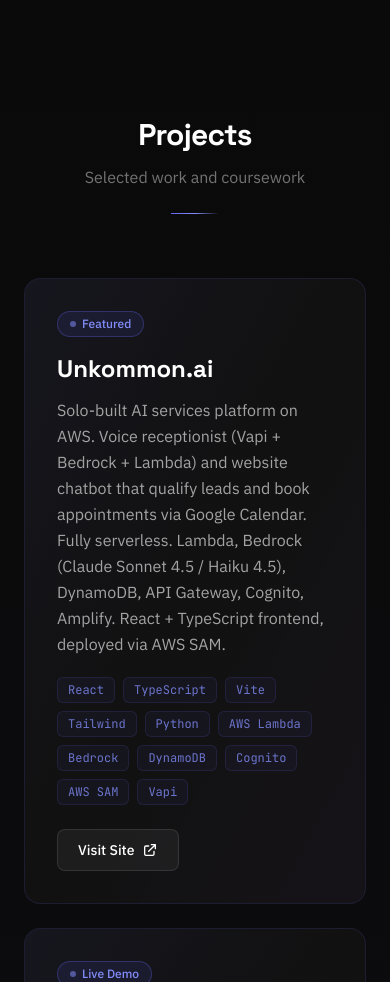
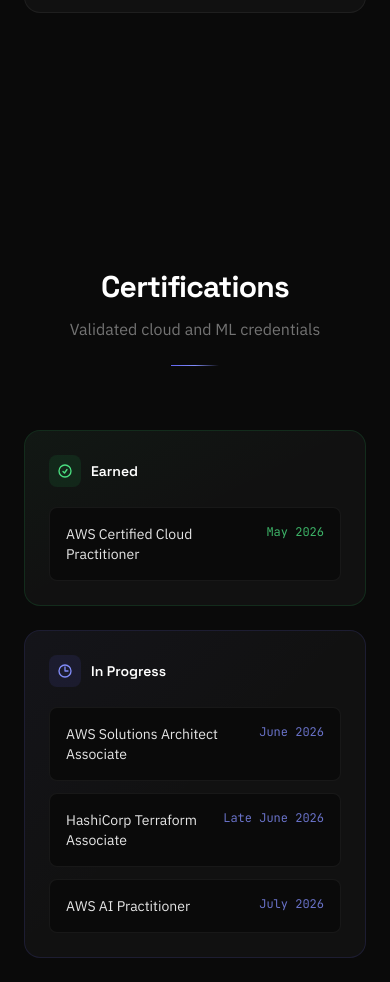
Before and after one commit to medysaly/mehdi-portfolio, a Next.js app: page / in a window 390 px wide. Shown: the part 4077-5059 px from the top of the page. Built offline with nearby package versions, Linux system fonts and the light colour scheme.

Commit message:
Update skills lists and add Certifications section

```diff
--- a/src/app/page.tsx
+++ b/src/app/page.tsx
@@ -2,6 +2,7 @@
 import About from "@/components/About";
 import CurrentlyBuilding from "@/components/CurrentlyBuilding";
 import Skills from "@/components/Skills";
+import Certifications from "@/components/Certifications";
 import Projects from "@/components/Projects";
 import Contact from "@/components/Contact";
 import Footer from "@/components/Footer";
@@ -13,6 +14,7 @@
       <About />
       <CurrentlyBuilding />
       <Skills />
+      <Certifications />
       <Projects />
       <Contact />
       <Footer />
--- /dev/null
+++ b/src/components/Certifications.tsx
@@ -0,0 +1,141 @@
+"use client";
+
+import { motion } from "framer-motion";
+import SectionHeading from "./SectionHeading";
+
+const earned = [
+  {
+    name: "AWS Certified Cloud Practitioner",
+    date: "May 2026",
+  },
+];
+
+const inProgress = [
+  {
+    name: "AWS Solutions Architect Associate",
+    date: "June 2026",
+  },
+  {
+    name: "HashiCorp Terraform Associate",
+    date: "Late June 2026",
+  },
+  {
+    name: "AWS AI Practitioner",
+    date: "July 2026",
+  },
+];
+
+export default function Certifications() {
+  return (
+    <section id="certifications" className="relative px-6 py-32">
+      <div className="mx-auto max-w-5xl">
+        <SectionHeading
+          title="Certifications"
+          subtitle="Validated cloud and ML credentials"
+        />
+
+        <div className="grid gap-6 md:grid-cols-2">
+          {/* Earned */}
+          <motion.div
+            initial={{ opacity: 0, y: 20 }}
+            whileInView={{ opacity: 1, y: 0 }}
+            viewport={{ once: true, margin: "-80px" }}
+            transition={{ duration: 0.5 }}
+            className="relative overflow-hidden rounded-2xl border border-green-500/15 bg-surface p-6"
+          >
+            <div className="pointer-events-none absolute inset-0 bg-gradient-to-br from-green-500/[0.04] via-transparent to-transparent" />
+
+            <div className="relative">
+              <div className="mb-5 flex items-center gap-2.5">
+                <span className="flex h-8 w-8 items-center justify-center rounded-lg bg-green-500/10 text-green-400">
+                  <svg
+                    className="h-4 w-4"
+                    fill="none"
+                    viewBox="0 0 24 24"
+                    stroke="currentColor"
+                    strokeWidth={2}
+                  >
+                    <path
+                      strokeLinecap="round"
+                      strokeLinejoin="round"
+                      d="M9 12.75L11.25 15 15 9.75M21 12a9 9 0 11-18 0 9 9 0 0118 0z"
+                    />
+                  </svg>
+                </span>
+                <h3 className="font-display text-sm font-semibold text-white">
+                  Earned
+                </h3>
+              </div>
+
+              <div className="space-y-3">
+                {earned.map((cert) => (
+                  <div
+                    key={cert.name}
+                    className="flex items-start justify-between gap-4 rounded-lg border border-white/[0.06] bg-bg p-4"
+                  >
+                    <p className="font-body text-sm text-neutral-200">
+                      {cert.name}
+                    </p>
+                    <span className="flex-shrink-0 font-mono text-xs text-green-400/80">
+                      {cert.date}
+                    </span>
+                  </div>
+                ))}
+              </div>
+            </div>
+          </motion.div>
+
+          {/* In Progress */}
+          <motion.div
+            initial={{ opacity: 0, y: 20 }}
+            whileInView={{ opacity: 1, y: 0 }}
+            viewport={{ once: true, margin: "-80px" }}
+            transition={{ duration: 0.5, delay: 0.1 }}
+            className="relative overflow-hidden rounded-2xl border border-accent/15 bg-surface p-6"
+          >
+            <div className="pointer-events-none absolute inset-0 bg-gradient-to-br from-accent/[0.04] via-transparent to-transparent" />
+
+            <div className="relative">
+              <div className="mb-5 flex items-center gap-2.5">
+                <span className="flex h-8 w-8 items-center justify-center rounded-lg bg-accent/10 text-accent-glow">
+                  <svg
+                    className="h-4 w-4"
+                    fill="none"
+                    viewBox="0 0 24 24"
+                    stroke="currentColor"
+                    strokeWidth={2}
+                  >
+                    <path
+                      strokeLinecap="round"
+                      strokeLinejoin="round"
+                      d="M12 6v6h4.5m4.5 0a9 9 0 11-18 0 9 9 0 0118 0z"
+                    />
+                  </svg>
+                </span>
+                <h3 className="font-display text-sm font-semibold text-white">
+                  In Progress
+                </h3>
+              </div>
+
+              <div className="space-y-3">
+                {inProgress.map((cert) => (
+                  <div
+                    key={cert.name}
+                    className="flex items-start justify-between gap-4 rounded-lg border border-white/[0.06] bg-bg p-4"
+                  >
+                    <p className="font-body text-sm text-neutral-200">
+                      {cert.name}
+                    </p>
+                    <span className="flex-shrink-0 font-mono text-xs text-accent-glow/80">
+                      {cert.date}
+                    </span>
+                  </div>
+                ))}
+              </div>
+            </div>
+          </motion.div>
+        </div>
+      </div>
+    </section>
+  );
+}
--- a/src/components/Navbar.tsx
+++ b/src/components/Navbar.tsx
@@ -6,6 +6,7 @@
 const links = [
   { label: "About", href: "#about" },
   { label: "Skills", href: "#skills" },
+  { label: "Certs", href: "#certifications" },
   { label: "Projects", href: "#projects" },
   { label: "Contact", href: "#contact" },
 ];
--- a/src/components/Skills.tsx
+++ b/src/components/Skills.tsx
@@ -17,11 +17,17 @@
       "API Gateway",
       "EC2",
       "S3",
+      "Bedrock",
       "SageMaker",
-      "Bedrock",
+      "Cognito",
+      "Amplify",
+      "IAM",
+      "SES",
+      "CloudWatch",
+      "AWS SAM",
+      "Terraform",
+      "CloudFormation",
       "Serverless",
-      "CloudFormation",
-      "Terraform",
     ],
     colSpan: "md:col-span-2",
     rowSpan: "",
@@ -35,12 +41,14 @@
     ),
     skills: [
       "RAG Pipelines",
+      "Hybrid Search",
+      "Cross-Encoder Reranking",
+      "RAGAS Evaluation",
       "LLM Orchestration",
-      "Agentic Systems",
       "Vector Databases",
       "Prompt Engineering",
       "Fine-Tuning",
-      "LangGraph",
+      "LangChain",
       "Claude Code",
       "Cursor",
     ],
```
